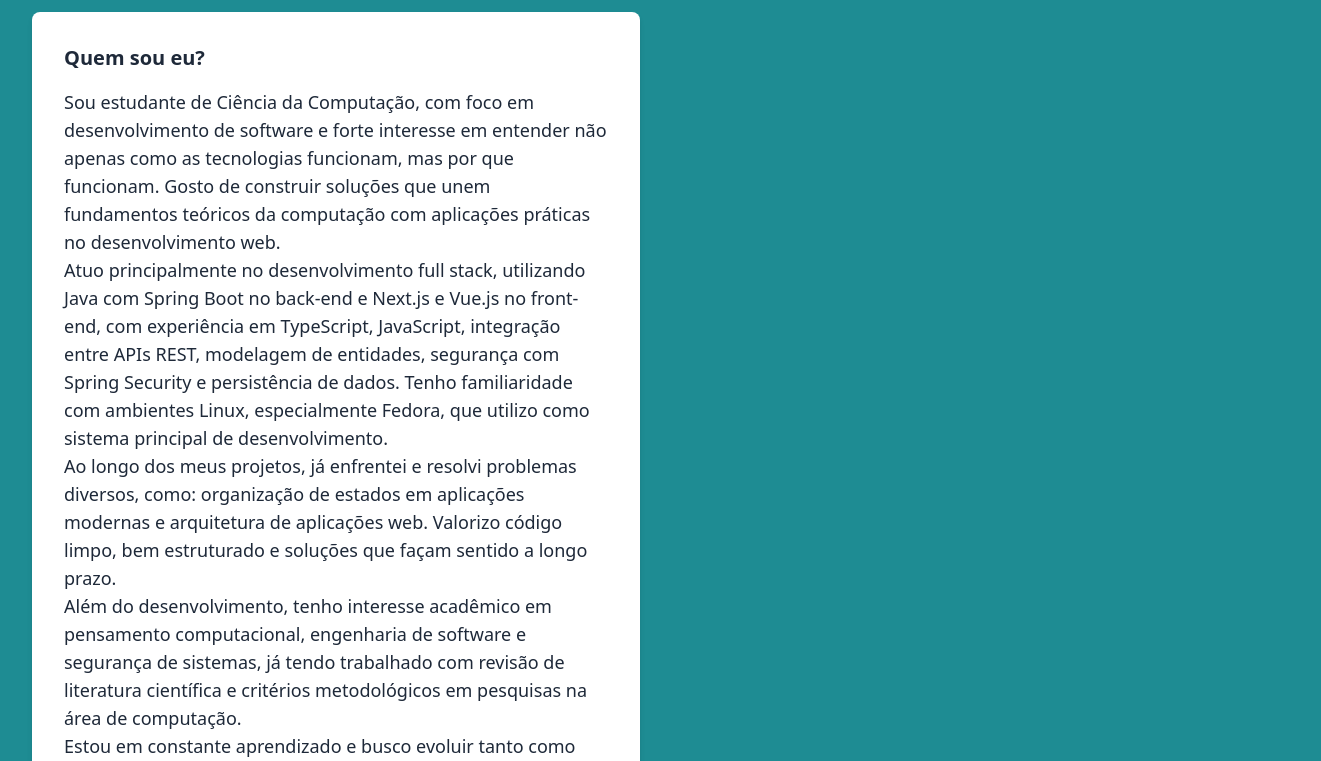
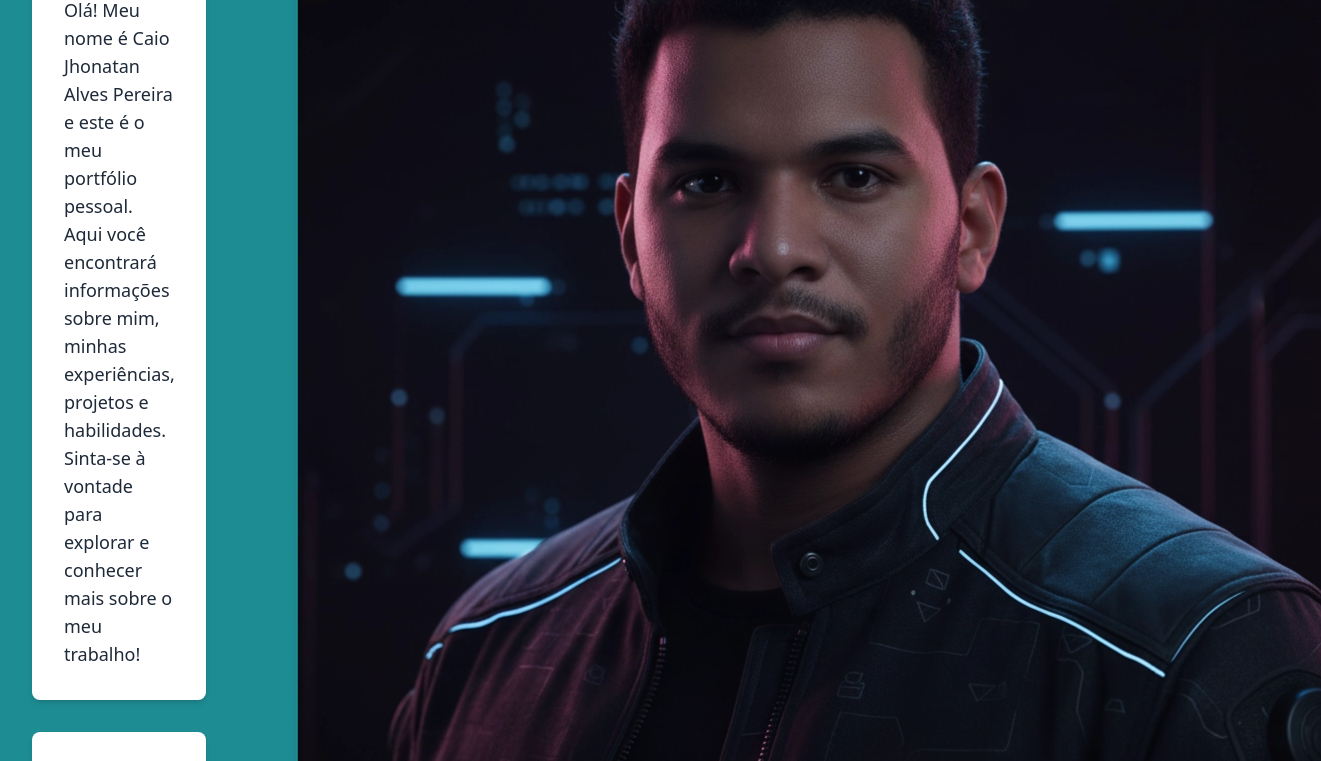
Before and after one commit to DovCaio/portifolio, a website: page index.html in a window 1280 px wide. Shown: the part 348-1109 px from the top of the page, 1321 px wide, since content can reach past the window. Drawn offline with nearby package versions, Linux system fonts and the light colour scheme; files that its build step writes are made by us from their sources.

Commit message:
fix: colocado uma imagem que tem mais aver com o mundo tec

```diff
--- a/assets/js/experiencie_interaction.js
+++ b/assets/js/experiencie_interaction.js
@@ -8,15 +8,17 @@ ripple.classList.add('invisible');
 ripple.classList.add('p-4');
 ripple.classList.add('rounded-lg');
 ripple.classList.add('z-10');
-ripple.classList.add('w-64');
+ripple.classList.add('w-120');
 ripple.classList.add('shadow-lg');
 ripple.classList.add('opacity-90');
+ripple.classList.add('border-1');
 
 
 const title = document.createElement('h3');
 title.innerHTML = 'Atividades Desenvolvidas';
 title.classList.add('font-bold');
 title.classList.add('text-lg');
+title.classList.add('text-center');
 ripple.appendChild(title);
 
 const divider = document.createElement('hr');
--- a/index.html
+++ b/index.html
@@ -26,16 +26,20 @@
     <main class="p-8 space-y-8 text-gray-800">
 
 
-        <section>
+        <div class="space-y-4 flex ">
+            <div class="space-y-8">
+
+                <section class="grid grid-cols-[2fr 1fr] col ">
                     <!--Colocar aqui alguma imagem como objeto java, para resumir um pouco e ser meio engraçadinho -->
 
-            <div class="space-y-4 bg-white p-8 rounded-lg shadow-md w-1/2">
+                    <div class="space-y-4 bg-white p-8 rounded-lg shadow-md w-3/4">
                         <h2 class="text-4xl font-bold">Bem-vindo ao meu portfólio!</h2>
                         <p class="text-lg">Olá! Meu nome é Caio Jhonatan Alves Pereira e este é o meu portfólio pessoal. Aqui você encontrará informações sobre mim, minhas experiências, projetos e habilidades. Sinta-se à vontade para explorar e conhecer mais sobre o meu trabalho!</p>
                     </div>
+
                 </section>
 
-        <section class="space-y-4 bg-white p-8 rounded-lg shadow-md w-1/2" id="about">
+                <section class="space-y-4 bg-white p-8 rounded-lg shadow-md w-3/4" id="about">
                     <h2 class="text-xl font-bold">Quem sou eu?</h2>
                     <div class="text-lg">
                         <p>
@@ -53,6 +57,10 @@
                         </p>
                     </div>
                 </section>
+            </div>
+            <img src="./assets/images/my_pictures/cyberpunk_portrait.png" alt="Foto do desenvolvedor" class="w-3/2 h-3/2 rounded-lg shadow-md ml-8 sticky top-8">
+
+        </div>
 
         <section class="w-full space-y-4" id="experience">
             <div class="bg-white p-4 rounded-lg shadow-md w-fit mx-auto">
```
Also changed, not shown: assets/images/my_pictures/cyberpunk_portrait.png (added), assets/images/my_pictures/developer_portrait_v2.png (added), 2 other files. Lines whose indentation alone changed are shown as unchanged.
